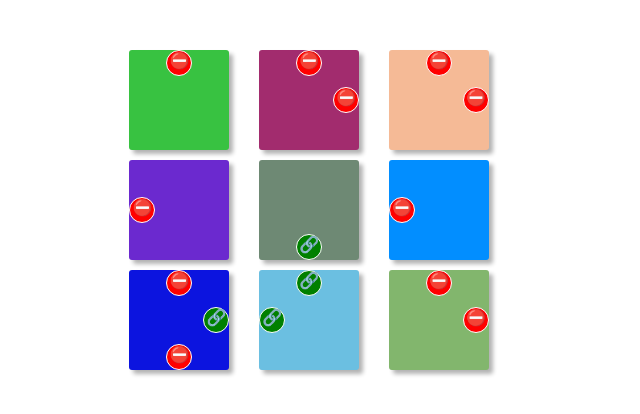
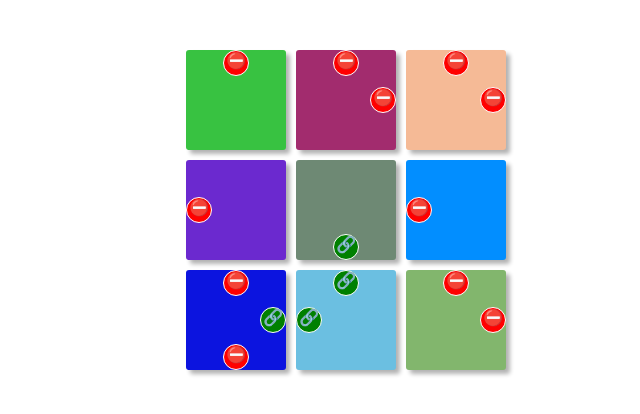
Before and after one commit to glaucopater/grid-with-random-tile, a React (Vite) app: page / in a window 1280 px wide. Shown: the top 414 px of the page, without its empty margins (321-961 px from the left). Built offline with nearby package versions, Linux system fonts and the light colour scheme.

Commit message:
remove styled-icons update jss

```diff
--- a/package.json
+++ b/package.json
@@ -14,7 +14,6 @@
     "redux": "^4.0.1",
     "redux-logger": "^3.0.6",
     "styled-components": "4.2.1",
-    "styled-icons": "^8.0.0",
     "vite": "^5.4.6",
     "vite-plugin-svgr": "^4.2.0"
   },
--- a/src/components/Styled.js
+++ b/src/components/Styled.js
@@ -8,7 +8,7 @@ export const StyledGrid = styled.div`
   grid-template-rows: 100px 100px;
   grid-gap: 10px;
   margin: 50px auto;
-  width: 30%;
+  width: 21%;
   max-width: 600px
   @media (max-width: 800px) {
     margin: 50px;
```
Also changed, not shown: .pnp.cjs, 2 other files (tests, documents, lock files or other folders).
